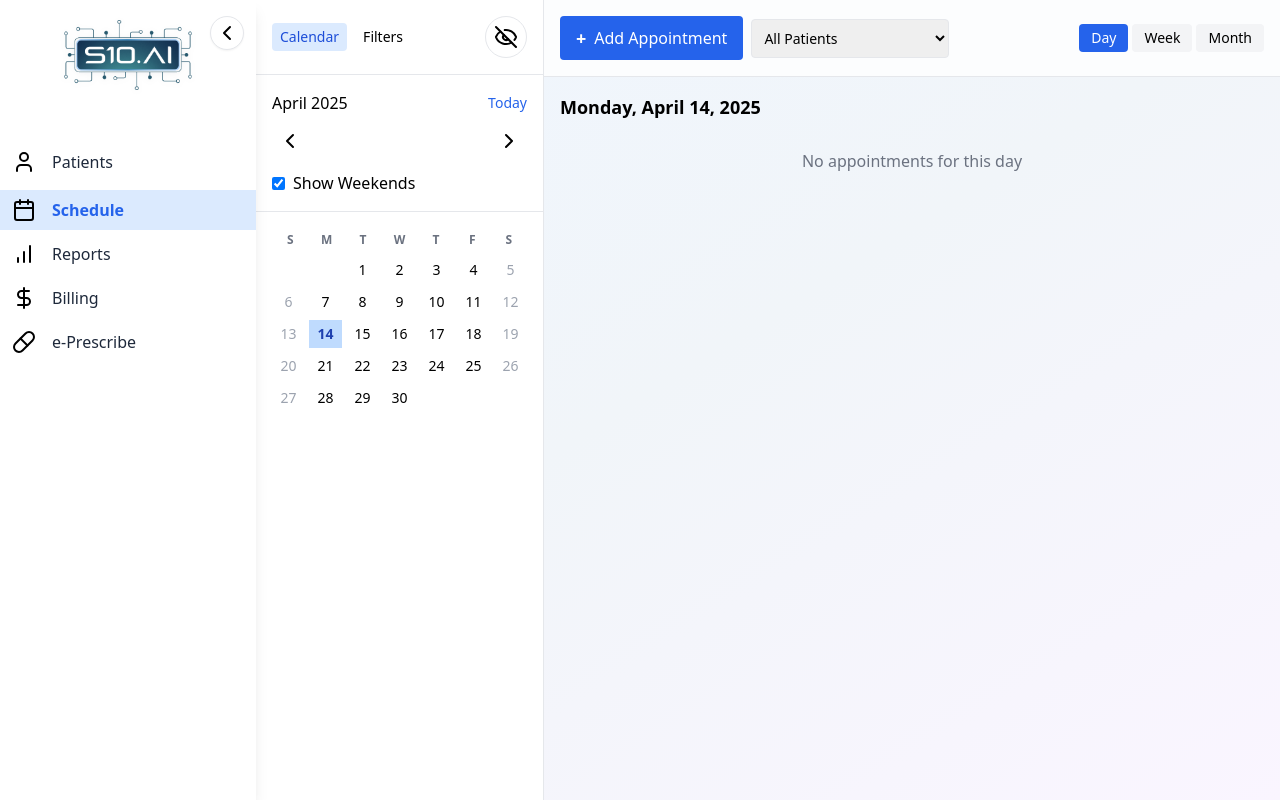
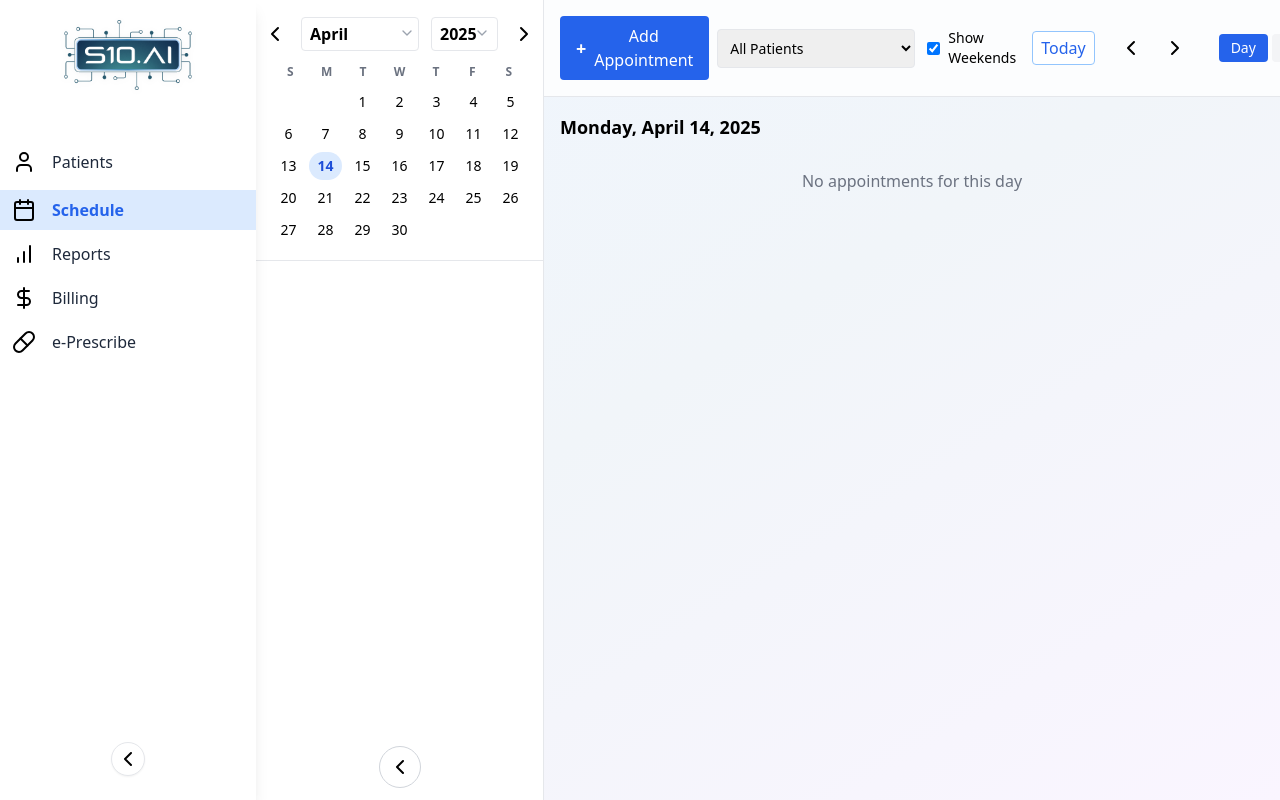
Before and after one commit to sri2327-ai/next-scribe-ui, a React (Vite) app: page / in a window 1280 px wide. Built offline with nearby package versions, Linux system fonts and the light colour scheme.

Commit message:
Refactor: Improve calendar and schedule components
- Move calendar controls and weekend visibility to the appointment panel.
- Implement month/year selection in the calendar.
- Adjust menu collapse behavior to prevent logo overlap.
- Update navigation icons and date display.

```diff
--- a/src/App.tsx
+++ b/src/App.tsx
@@ -1,12 +1,12 @@
 
 import React, { useState } from "react";
 import Sidebar from "./components/Sidebar";
-import CalendarSidebar from "./components/CalendarSidebar";
+import CalendarPanel from "./components/CalendarPanel";
 import AppointmentPanel from "./components/AppointmentPanel";
 import PatientsPanel from "./components/PatientsPanel";
 import EventPopup from "./components/EventPopup";
 import { Appointment, AppView, ViewMode } from "./types";
-import { mockAppointments, patients, appointmentTypes, providers } from "./data/mockData";
+import { mockAppointments, patients } from "./data/mockData";
 import "./index.css";
 
 const App: React.FC = () => {
@@ -47,13 +47,11 @@ const App: React.FC = () => {
       />
       {activeView === "Schedule" ? (
         <>
-          <CalendarSidebar
+          <CalendarPanel
             currentDate={currentDate}
             onDateChange={setCurrentDate}
             collapsed={calendarCollapsed}
             onToggleCollapse={() => setCalendarCollapsed(c => !c)}
-            showWeekends={showWeekends}
-            onToggleWeekends={() => setShowWeekends(w => !w)}
           />
           <AppointmentPanel
             viewMode={viewMode}
@@ -61,7 +59,10 @@ const App: React.FC = () => {
             appointments={appointments}
             onCreateAppointment={() => setShowEventPopup(true)}
             onViewModeChange={setViewMode}
+            onDateChange={setCurrentDate}
             patients={patients}
+            showWeekends={showWeekends}
+            onToggleWeekends={() => setShowWeekends(w => !w)}
           />
         </>
       ) : activeView === "Patients" ? (
--- a/src/components/AppointmentPanel.tsx
+++ b/src/components/AppointmentPanel.tsx
@@ -1,9 +1,10 @@
 
-import React, { useState } from "react";
+import React, { useMemo } from "react";
 import DayView from "./views/DayView";
 import WeekView from "./views/WeekView";
 import MonthView from "./views/MonthView";
 import { ViewMode, Appointment } from "../types";
+import { ChevronLeft, ChevronRight } from "lucide-react";
 
 interface Props {
   viewMode: ViewMode;
@@ -11,7 +12,10 @@ interface Props {
   appointments: Appointment[];
   onCreateAppointment: () => void;
   onViewModeChange: (m: ViewMode) => void;
+  onDateChange: (d: Date) => void;
   patients: string[];
+  showWeekends: boolean;
+  onToggleWeekends: () => void;
 }
 
 const AppointmentPanel: React.FC<Props> = ({
@@ -20,15 +24,53 @@ const AppointmentPanel: React.FC<Props> = ({
   appointments,
   onCreateAppointment,
   onViewModeChange,
-  patients
+  onDateChange,
+  patients,
+  showWeekends,
+  onToggleWeekends
 }) => {
-  const [selectedPatient, setSelectedPatient] = useState("all");
-  const filteredAppointments = selectedPatient === "all"
+  // Appointment filter
+  const [selectedPatient, setSelectedPatient] = React.useState("all");
+  const filteredAppointments = useMemo(() =>
+    selectedPatient === "all"
       ? appointments
       : appointments.filter(appt =>
           appt.patient?.toLowerCase().includes(selectedPatient.toLowerCase()) ||
           appt.title?.toLowerCase().includes(selectedPatient.toLowerCase())
+        ),
+    [appointments, selectedPatient]
   );
+
+  // Forward/back navigation for modes
+  function handleNav(direction: "back" | "forward") {
+    const base = new Date(currentDate);
+    if (viewMode === "day") {
+      base.setDate(base.getDate() + (direction === "forward" ? 1 : -1));
+    } else if (viewMode === "week") {
+      base.setDate(base.getDate() + (direction === "forward" ? 7 : -7));
+    } else if (viewMode === "month") {
+      base.setMonth(base.getMonth() + (direction === "forward" ? 1 : -1));
+    }
+    onDateChange(base);
+  }
+
+  // Today button
+  function goToToday() {
+    onDateChange(new Date());
+  }
+
+  // Title for current range
+  let panelTitle: string = "";
+  if (viewMode === "day") {
+    panelTitle = currentDate.toLocaleDateString("en-US", { weekday: "long", month: "long", day: "numeric", year: "numeric" });
+  } else if (viewMode === "week") {
+    const s = new Date(currentDate);
+    const start = new Date(s.setDate(s.getDate() - s.getDay()));
+    const end = new Date(start); end.setDate(start.getDate() + 6);
+    panelTitle = `Week of ${start.toLocaleDateString("en-US", { month: "short", day: "numeric" })} - ${end.toLocaleDateString("en-US", { month: "short", day: "numeric", year: "numeric" })}`;
+  } else if (viewMode === "month") {
+    panelTitle = currentDate.toLocaleDateString("en-US", { month: "long", year: "numeric" });
+  }
 
   return (
     <main className="flex-1 flex flex-col overflow-hidden">
@@ -50,7 +92,35 @@ const AppointmentPanel: React.FC<Props> = ({
             {patients.map(p => <option key={p} value={p}>{p}</option>)}
           </select>
         </div>
-        <div className="flex space-x-1">
+        <div className="flex items-center gap-2">
+          <label className="flex items-center gap-2 text-sm">
+            <input
+              type="checkbox"
+              checked={showWeekends}
+              onChange={onToggleWeekends}
+              className="rounded border-gray-300"
+            />
+            Show Weekends
+          </label>
+          <button onClick={goToToday}
+            className="ml-2 px-2 py-1 border rounded text-blue-600 border-blue-300 bg-white hover:bg-blue-100">
+            Today
+          </button>
+          <div className="flex items-center space-x-1 ml-2">
+            <button
+              onClick={() => handleNav("back")}
+              className="px-2 py-1 rounded-full hover:bg-blue-100"
+            >
+              <ChevronLeft stroke="black" />
+            </button>
+            <button
+              onClick={() => handleNav("forward")}
+              className="px-2 py-1 rounded-full hover:bg-blue-100"
+            >
+              <ChevronRight stroke="black" />
+            </button>
+          </div>
+          <div className="flex space-x-1 ml-4">
             {(["day", "week", "month"] as ViewMode[]).map(mode => (
               <button
                 key={mode}
@@ -65,33 +135,23 @@ const AppointmentPanel: React.FC<Props> = ({
             ))}
           </div>
         </div>
+      </div>
       <div className="p-4 overflow-y-auto flex-1">
         <h2 className="text-lg font-semibold mb-3">
-          {viewMode === "day"
-            ? currentDate.toLocaleDateString("en-US", { weekday: "long", month: "long", day: "numeric", year: "numeric" })
-            : viewMode === "week"
-              ? (() => {
-                  const s = new Date(currentDate);
-                  const start = new Date(s.setDate(s.getDate() - s.getDay()));
-                  const end = new Date(start);
-                  end.setDate(start.getDate() + 6);
-                  return `Week of ${start.toLocaleDateString("en-US", { month: "short", day: "numeric" })} - ${end.toLocaleDateString("en-US", { month: "short", day: "numeric", year: "numeric" })}`;
-                })()
-              : viewMode === "month"
-                ? currentDate.toLocaleDateString("en-US", { month: "long", year: "numeric" })
-                : null}
+          {panelTitle}
         </h2>
         {viewMode === "day" && (
           <DayView currentDate={currentDate} appointments={filteredAppointments} />
         )}
         {viewMode === "week" && (
-          <WeekView currentDate={currentDate} appointments={filteredAppointments} />
+          <WeekView currentDate={currentDate} appointments={filteredAppointments} showWeekends={showWeekends} />
         )}
         {viewMode === "month" && (
-          <MonthView currentDate={currentDate} appointments={filteredAppointments} />
+          <MonthView currentDate={currentDate} appointments={filteredAppointments} showWeekends={showWeekends} />
         )}
       </div>
     </main>
   );
 };
+
 export default AppointmentPanel;
--- /dev/null
+++ b/src/components/CalendarPanel.tsx
@@ -0,0 +1,144 @@
+
+import React, { useState } from "react";
+import { ChevronLeft, ChevronRight, ChevronDown } from "lucide-react";
+import { getDaysInMonth } from "../utils/dateUtils";
+
+interface CalendarPanelProps {
+  currentDate: Date;
+  onDateChange: (d: Date) => void;
+  collapsed: boolean;
+  onToggleCollapse: () => void;
+}
+
+const years = Array.from({length: 16}, (_,i) => 2018 + i);
+const monthsLong = [
+  "January", "February", "March", "April", "May", "June",
+  "July", "August", "September", "October", "November", "December"
+];
+
+const CalendarPanel: React.FC<CalendarPanelProps> = ({
+  currentDate, onDateChange, collapsed, onToggleCollapse
+}) => {
+  const [selectMonth, setSelectMonth] = useState(currentDate.getMonth());
+  const [selectYear, setSelectYear] = useState(currentDate.getFullYear());
+  const daysInMonth = getDaysInMonth(selectYear, selectMonth + 1);
+  const firstDay = new Date(selectYear, selectMonth, 1).getDay();
+
+  // Handle picking a month/year and updating calendar
+  function handleMonthChange(monthIdx: number) {
+    setSelectMonth(monthIdx);
+    const newDate = new Date(selectYear, monthIdx, 1);
+    onDateChange(newDate);
+  }
+  function handleYearChange(year: number) {
+    setSelectYear(year);
+    const newDate = new Date(year, selectMonth, 1);
+    onDateChange(newDate);
+  }
+  React.useEffect(() => {
+    setSelectMonth(currentDate.getMonth());
+    setSelectYear(currentDate.getFullYear());
+  }, [currentDate]);
+
+  // Grid
+  const calendarCells = [];
+  for (let i = 0; i < firstDay; ++i) {
+    calendarCells.push(<div key={`empty-${i}`} />);
+  }
+  for (let day = 1; day <= daysInMonth; ++day) {
+    const dateObj = new Date(selectYear, selectMonth, day);
+    const isCurrent = dateObj.toDateString() === currentDate.toDateString();
+    calendarCells.push(
+      <div
+        key={day}
+        onClick={() => onDateChange(dateObj)}
+        className={`p-1 text-center text-sm cursor-pointer select-none
+          ${isCurrent ? "bg-blue-100 rounded-full font-bold text-blue-700" : "hover:bg-blue-100"}`
+        }
+      >
+        {day}
+      </div>
+    );
+  }
+
+  return (
+    <aside className={`bg-white h-full flex flex-col border-r transition-all duration-300
+      ${collapsed ? "w-12" : "w-72"} z-10 relative`}
+      style={{ minWidth: collapsed ? "3rem" : "18rem" }}>
+      {!collapsed &&
+        <div className="flex flex-col flex-1">
+          <div className="p-4 border-b">
+            <div className="flex items-center justify-center mb-2 space-x-2">
+              <button
+                className="p-1.5 rounded hover:bg-blue-100"
+                onClick={() => {
+                  const prev = new Date(currentDate);
+                  prev.setMonth(prev.getMonth() - 1);
+                  onDateChange(prev);
+                }}
+                aria-label="Previous month"
+              >
+                <ChevronLeft stroke="black" />
+              </button>
+              {/* Month Dropdown */}
+              <div className="relative">
+                <select
+                  value={selectMonth}
+                  onChange={e => handleMonthChange(Number(e.target.value))}
+                  className="appearance-none font-semibold px-2 pr-5 py-1 rounded border border-gray-200 bg-white mr-1"
+                >
+                  {monthsLong.map((m, i) => (
+                    <option value={i} key={m}>{m}</option>
+                  ))}
+                </select>
+                <ChevronDown className="pointer-events-none absolute top-2 right-2 w-4 h-4 text-gray-400"/>
+              </div>
+              {/* Year Dropdown */}
+              <div className="relative">
+                <select
+                  value={selectYear}
+                  onChange={e => handleYearChange(Number(e.target.value))}
+                  className="appearance-none font-semibold px-2 pr-5 py-1 rounded border border-gray-200 bg-white"
+                >
+                  {years.map(y => (
+                    <option value={y} key={y}>{y}</option>
+                  ))}
+                </select>
+                <ChevronDown className="pointer-events-none absolute top-2 right-2 w-4 h-4 text-gray-400"/>
+              </div>
+              <button
+                className="p-1.5 rounded hover:bg-blue-100"
+                onClick={() => {
+                  const next = new Date(currentDate);
+                  next.setMonth(next.getMonth() + 1);
+                  onDateChange(next);
+                }}
+                aria-label="Next month"
+              >
+                <ChevronRight stroke="black" />
+              </button>
+            </div>
+            <div className="grid grid-cols-7 text-center font-bold text-xs text-gray-500 mb-1">
+              {["S", "M", "T", "W", "T", "F", "S"].map((d, i) => (
+                <div key={i} className="py-1">{d}</div>
+              ))}
+            </div>
+            <div className="grid grid-cols-7 gap-1">
+              {calendarCells}
+            </div>
+          </div>
+        </div>
+      }
+      {/* Collapse Button at bottom */}
+      <button
+        aria-label="Collapse calendar"
+        className="mt-auto mb-3 mx-auto border border-gray-300 rounded-full p-2 hover:bg-gray-200"
+        onClick={onToggleCollapse}
+      >
+        {collapsed ? <ChevronRight stroke="black" /> : <ChevronLeft stroke="black" />}
+      </button>
+    </aside>
+  );
+};
+
+export default CalendarPanel;
--- a/src/components/Sidebar.tsx
+++ b/src/components/Sidebar.tsx
@@ -4,11 +4,11 @@ import { User, Calendar, BarChart, DollarSign, Pill, ChevronLeft, ChevronRight }
 import { AppView } from "../types";
 
 const menuItems: { icon: React.ReactNode; label: string; view: AppView }[] = [
-  { icon: <User stroke="black" />, label: "Patients", view: "Patients" },
-  { icon: <Calendar stroke="black" />, label: "Schedule", view: "Schedule" },
-  { icon: <BarChart stroke="black" />, label: "Reports", view: "Reports" },
-  { icon: <DollarSign stroke="black" />, label: "Billing", view: "Billing" },
-  { icon: <Pill stroke="black" />, label: "e-Prescribe", view: "e-Prescribe" }
+  { icon: <User stroke="black" fill="none" />, label: "Patients", view: "Patients" },
+  { icon: <Calendar stroke="black" fill="none" />, label: "Schedule", view: "Schedule" },
+  { icon: <BarChart stroke="black" fill="none" />, label: "Reports", view: "Reports" },
+  { icon: <DollarSign stroke="black" fill="none" />, label: "Billing", view: "Billing" },
+  { icon: <Pill stroke="black" fill="none" />, label: "e-Prescribe", view: "e-Prescribe" }
 ];
 
 interface SidebarProps {
@@ -27,26 +27,19 @@ const Sidebar: React.FC<SidebarProps> = ({
   <aside className={`h-full bg-white shadow-lg flex flex-col transition-all duration-300
     ${collapsed ? "w-16" : "w-64"} z-20 relative`}
   >
+    {!collapsed && (
       <div className="flex flex-col items-center px-3 pb-2 pt-5">
-      <button
-        aria-label="Collapse sidebar"
-        onClick={onToggleCollapse}
-        className="absolute top-4 right-3 text-gray-700 border border-gray-200 bg-white hover:bg-gray-50 p-1 rounded-full shadow-sm transition"
-      >
-        {collapsed
-          ? <ChevronRight stroke="black" />
-          : <ChevronLeft stroke="black" />}
-      </button>
         <img
           src="/lovable-uploads/20cdf9a7-452f-4cd4-b1d0-5030d6b36ad9.png"
           alt="S10.AI"
-        className={`mb-4 transition-all ${collapsed ? "w-9" : "w-32"}`}
+          className="mb-4 transition-all w-32"
           style={{
             filter: "drop-shadow(0 1px 3px rgba(16,16,20,0.08))",
-          borderRadius: collapsed ? "12px" : "16px"
+            borderRadius: "16px"
           }}
         />
       </div>
+    )}
     <nav className="mt-7 flex-1 flex flex-col space-y-1 items-center">
       {menuItems.map(item => (
         <button
@@ -58,13 +51,23 @@ const Sidebar: React.FC<SidebarProps> = ({
             ${activeView === item.view ? "bg-blue-100 text-blue-600 font-semibold" : "text-slate-800"}
           `}
         >
-          <span className="">{item.icon}</span>
+          <span>{item.icon}</span>
           {!collapsed &&
             <span className="ml-4 text-base">{item.label}</span>
           }
         </button>
       ))}
     </nav>
+    <button
+      aria-label="Collapse sidebar"
+      onClick={onToggleCollapse}
+      className="mt-auto mb-6 mx-auto text-gray-700 border border-gray-200 bg-white hover:bg-gray-50 p-1 rounded-full shadow-sm transition"
+      style={{ display: "flex", alignItems: "center" }}
+    >
+      {collapsed
+        ? <ChevronRight stroke="black" />
+        : <ChevronLeft stroke="black" />}
+    </button>
   </aside>
 );
 
```
Also changed, not shown: src/components/views/MonthView.tsx (+18 -5 lines), src/components/views/WeekView.tsx (+8 -1 lines). Lines whose indentation alone changed are shown as unchanged.
